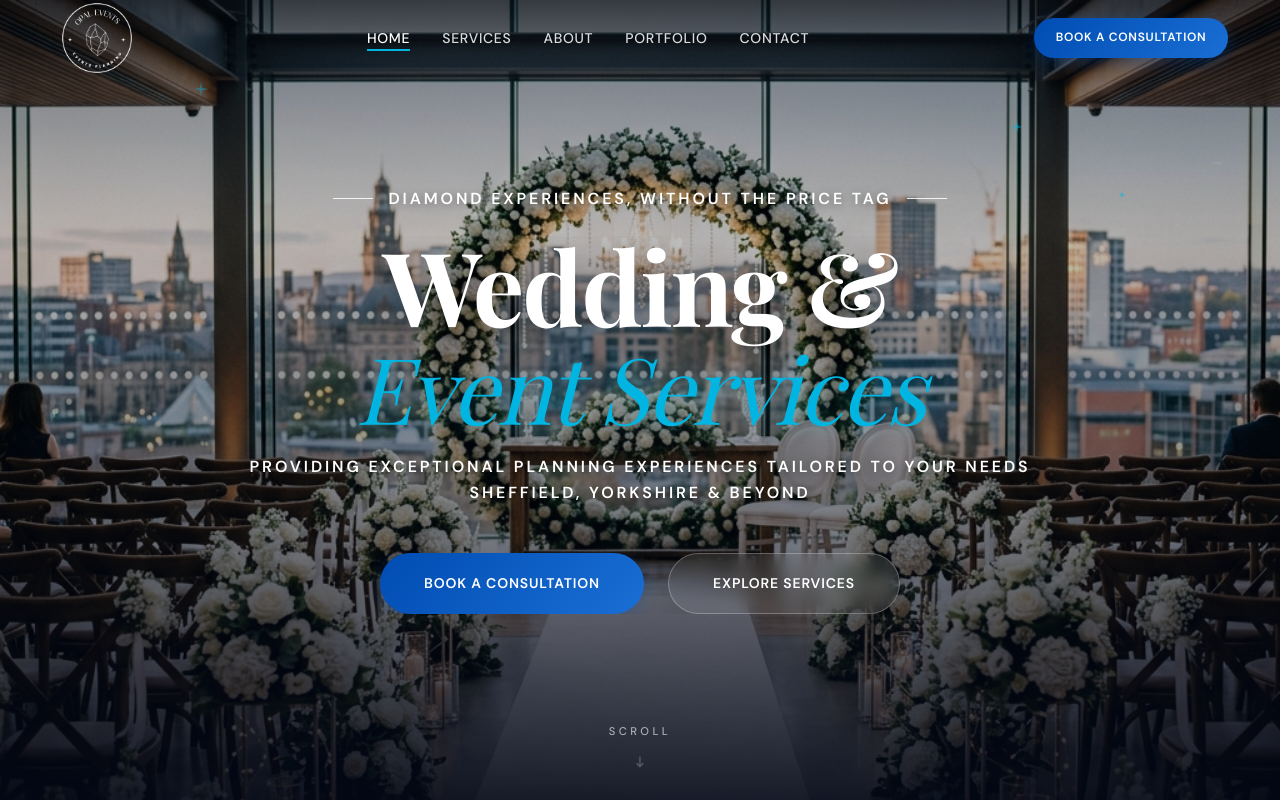
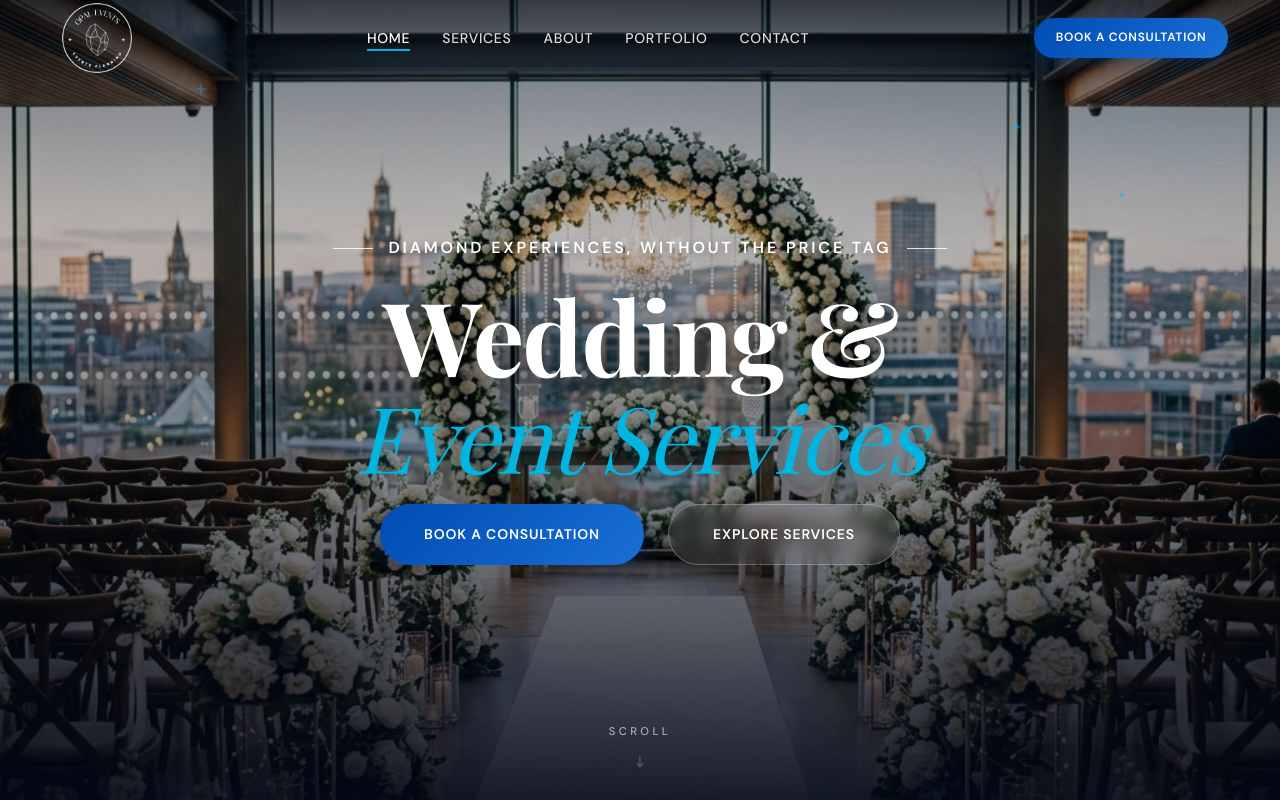
Before and after one commit to klaxtrix-sudo/opal-events, a React (Vite) app: page / in a window 1280 px wide. Shown: the top 800 px of the page. Built offline with nearby package versions, Linux system fonts and the light colour scheme; a web font is replaced by a local one.

Commit message:
refactor: remove hero subtext and clean up SVG path formatting in AboutPage

```diff
--- a/src/components/Hero.jsx
+++ b/src/components/Hero.jsx
@@ -44,12 +44,6 @@ const Hero = () => {
             </h1>
           </div>
 
-          <div className="hero-text-wrapper">
-            <p className="hero-sub">
-              Providing exceptional planning experiences tailored to your needs<br />
-              Sheffield, Yorkshire &amp; beyond
-            </p>
-          </div>
 
           <div className="hero-actions-wrapper">
             <div className="hero-actions">
--- a/src/pages/AboutPage.jsx
+++ b/src/pages/AboutPage.jsx
@@ -51,7 +51,7 @@ const AboutPage = () => {
               It gave me the chance to build my skills in areas such as budget management, scheduling, problem-solving, and logistics—all things that stand me in good stead for building my own business and helping my customers in their planning journey. A big part of these roles was supplier relationships, both building and maintaining them, something else that I've taken with me into my business to bring my customers a variety of options and ideas to bring their dreams to life.
             </p>
             <p>
-              Again, I moved onto another venue, this time a new, unestablished one that required the events side to be built from nothing. This is where my desire to build my own wedding and event planning business became difficult to ignore... so welcome to this journey of passion!
+              Again, I moved onto another venue, this time a new, unestablished one that required the events side to be built from nothing. This is where my desire to build my own wedding and event planning business became difficult to ignore. So welcome to this journey of passion!
             </p>
           </div>
         </div>
@@ -81,11 +81,11 @@ const AboutPage = () => {
             <div className="value-card reveal">
               <div className="value-icon">
                 <svg viewBox="0 0 24 24" fill="none" stroke="currentColor" strokeWidth="1.5" aria-hidden="true">
-                  <path d="M6 3L1.5 8L12 22L22.5 8L18 3H6Z" strokeLinecap="round" strokeLinejoin="round"/>
-                  <path d="M1.5 8H22.5" strokeLinecap="round" strokeLinejoin="round"/>
-                  <path d="M6 3L12 8L18 3" strokeLinecap="round" strokeLinejoin="round"/>
-                  <path d="M12 22L8 8" strokeLinecap="round" strokeLinejoin="round"/>
-                  <path d="M12 22L16 8" strokeLinecap="round" strokeLinejoin="round"/>
+                  <path d="M6 3L1.5 8L12 22L22.5 8L18 3H6Z" strokeLinecap="round" strokeLinejoin="round" />
+                  <path d="M1.5 8H22.5" strokeLinecap="round" strokeLinejoin="round" />
+                  <path d="M6 3L12 8L18 3" strokeLinecap="round" strokeLinejoin="round" />
+                  <path d="M12 22L8 8" strokeLinecap="round" strokeLinejoin="round" />
+                  <path d="M12 22L16 8" strokeLinecap="round" strokeLinejoin="round" />
                 </svg>
               </div>
               <h3>Excellence</h3>
@@ -95,8 +95,8 @@ const AboutPage = () => {
             <div className="value-card reveal">
               <div className="value-icon">
                 <svg viewBox="0 0 24 24" fill="none" stroke="currentColor" strokeWidth="1.5">
-                  <path d="M16 21V5L19 2M19 2L22 5M19 2V5" strokeLinecap="round" strokeLinejoin="round"/>
-                  <path d="M8 3V19L5 22M5 22L2 19M5 22V19" strokeLinecap="round" strokeLinejoin="round"/>
+                  <path d="M16 21V5L19 2M19 2L22 5M19 2V5" strokeLinecap="round" strokeLinejoin="round" />
+                  <path d="M8 3V19L5 22M5 22L2 19M5 22V19" strokeLinecap="round" strokeLinejoin="round" />
                 </svg>
               </div>
               <h3>Transparency</h3>
@@ -106,7 +106,7 @@ const AboutPage = () => {
             <div className="value-card reveal">
               <div className="value-icon">
                 <svg viewBox="0 0 24 24" fill="none" stroke="currentColor" strokeWidth="1.5">
-                  <path d="M12 2V6M12 18V22M4.93 4.93L7.76 7.76M16.24 16.24L19.07 19.07M2 12H6M18 12H22M4.93 19.07L7.76 16.24M16.24 7.76L19.07 4.93" strokeLinecap="round" strokeLinejoin="round"/>
+                  <path d="M12 2V6M12 18V22M4.93 4.93L7.76 7.76M16.24 16.24L19.07 19.07M2 12H6M18 12H22M4.93 19.07L7.76 16.24M16.24 7.76L19.07 4.93" strokeLinecap="round" strokeLinejoin="round" />
                 </svg>
               </div>
               <h3>Creativity</h3>
@@ -129,7 +129,7 @@ const AboutPage = () => {
                 <Link to="/contact" className="btn btn-premium">
                   <span>Discuss Your Event Vision</span>
                   <svg width="20" height="20" viewBox="0 0 20 20" fill="none" xmlns="http://www.w3.org/2000/svg">
-                    <path d="M4.16663 10H15.8333M15.8333 10L10.8333 5M15.8333 10L10.8333 15" stroke="currentColor" strokeWidth="1.5" strokeLinecap="round" strokeLinejoin="round"/>
+                    <path d="M4.16663 10H15.8333M15.8333 10L10.8333 5M15.8333 10L10.8333 15" stroke="currentColor" strokeWidth="1.5" strokeLinecap="round" strokeLinejoin="round" />
                   </svg>
                 </Link>
               </div>
```
